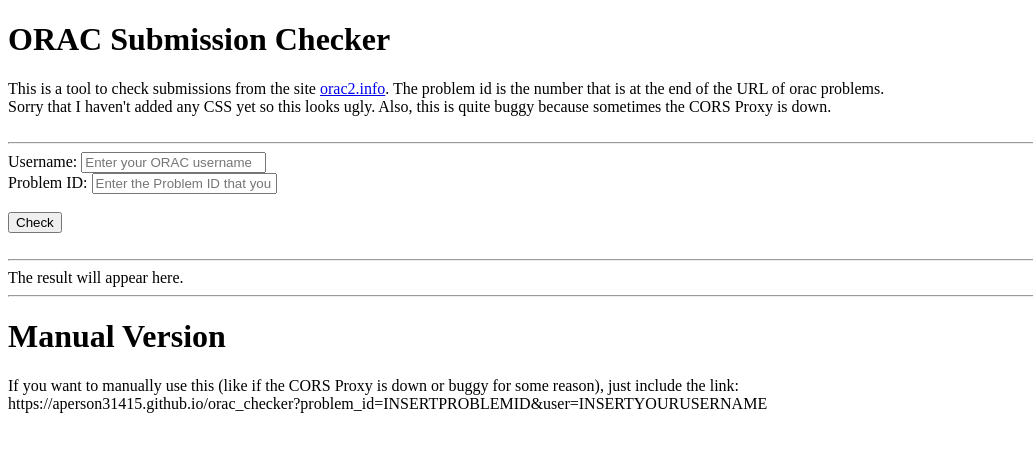
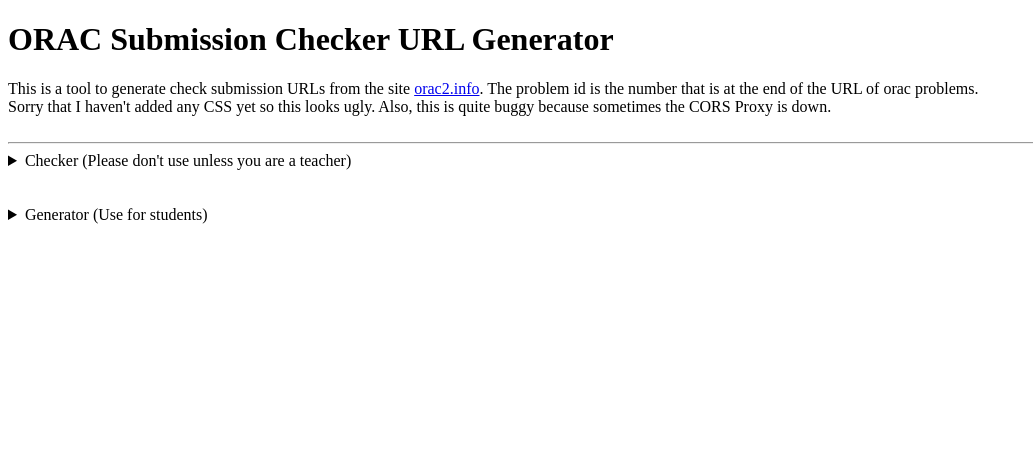
Before and after one commit to aperson31415/orac_checker, a plain HTML site: page index.html in a window 1280 px wide. Shown: the whole page, without its empty margins (0-1033 px from the left). Drawn offline with Linux system fonts and the light colour scheme.

Commit message:
Update index.html

```diff
--- a/index.html
+++ b/index.html
@@ -7,18 +7,26 @@
         <script src="script.js"></script>
     </head>
     <body>
-        <h1>ORAC Submission Checker</h1>
-        This is a tool to check submissions from the site <a href="https://orac2.info">orac2.info</a>. The problem id is the number that is at the end of the URL of orac problems. <br>
+        <h1>ORAC Submission Checker URL Generator</h1>
+        This is a tool to generate check submission URLs from the site <a href="https://orac2.info">orac2.info</a>. The problem id is the number that is at the end of the URL of orac problems. <br>
         Sorry that I haven't added any CSS yet so this looks ugly. Also, this is quite buggy because sometimes the CORS Proxy is down.<br><br>
         <hr>
+        <details>
+            <summary>Checker (Please don't use unless you are a teacher)</summary>
             Username: <input id="user" type="text" placeholder="Enter your ORAC username"><br>
             Problem ID: <input id="problem_id" type="text" placeholder="Enter the Problem ID that you want to check"><br><br>
             <button onclick="check()">Check</button><br><br>
             <hr>
             <div id="result">The result will appear here.</div>
+        </details>
+        <br><br>
+        <details>
+            <summary>Generator (Use for students)</summary>
+            Username: <input id="username" type="text" placeholder="Enter your ORAC username"><br>
+            Problem ID: <input id="problem" type="text" placeholder="Enter the Problem ID that you want to check"><br><br>
+            <button onclick="generate()">Generate</button><br><br>
             <hr>
-        <h1>Manual Version</h1>
-        If you want to manually use this (like if the CORS Proxy is down or buggy for some reason), just include the link:<br>
-        https://aperson31415.github.io/orac_checker?problem_id=INSERTPROBLEMID&user=INSERTYOURUSERNAME
+            <div id="url">The URL will appear here.</div>
+        </details>
     </body>
 </html>
```
Lines whose indentation alone changed are shown as unchanged.
